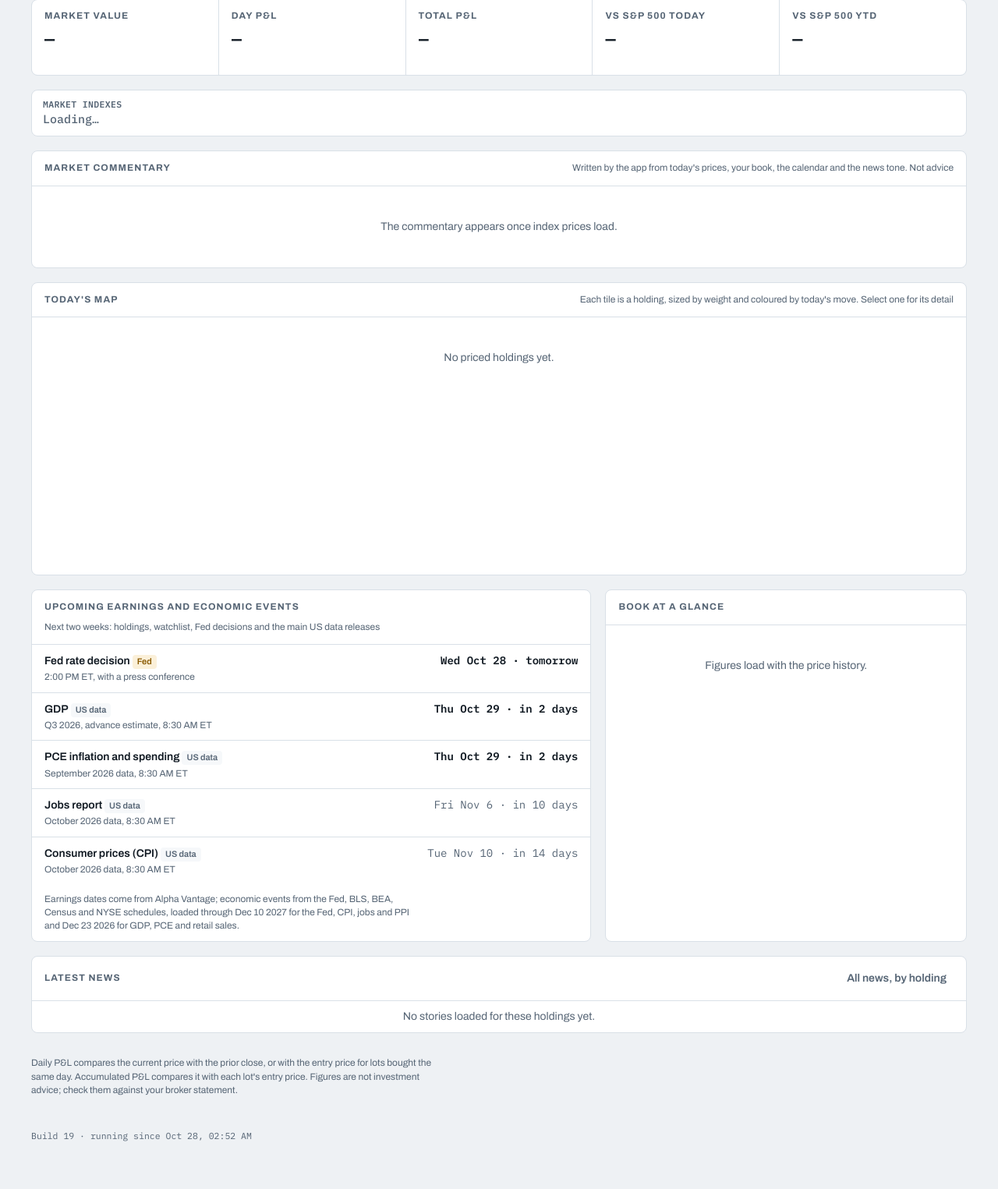
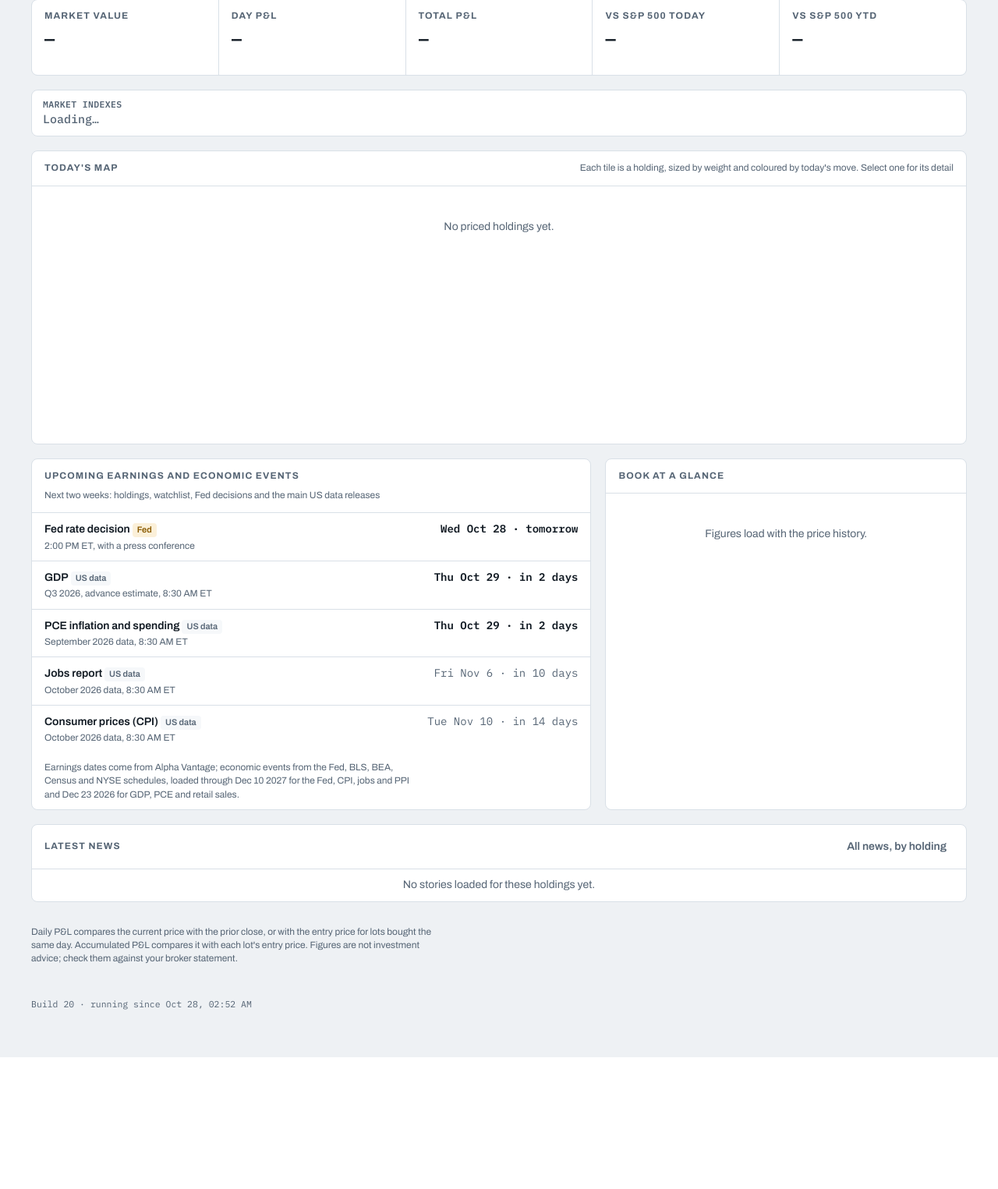
Before and after one commit to Urreakriisa/equity-position-book, a FastAPI app: page / in a window 1280 px wide. Shown: the part 164-1689 px from the top of the page at 78% size. After the commit the page ends 1520 px from the top, so only its background shows below. Run offline with FastAPI, Linux system fonts and the light colour scheme; the visitor is signed in with stand-in values (Sample User, id 1); data that the repository does not hold is empty.

Commit message:
Remove the market commentary panel and its headline feed; price alerts stay (build 20)
Co-Authored-By: Claude Fable 5.1 <noreply@anthropic.com>
Claude-Session: https://claude.ai/code/session_01Xt8GuyLeXrgLyd4nmju515

```diff
--- a/app/av.py
+++ b/app/av.py
@@ -222,21 +222,6 @@ def parse_etf(data: dict) -> list[str]:
     return out
 
 
-def parse_market_news(data: dict, limit: int = 8) -> list[dict]:
-    """NEWS_SENTIMENT by topic -> the latest market-wide stories with their
-    overall sentiment."""
-    items = []
-    for it in data.get("feed") or []:
-        url, title, tp = it.get("url"), it.get("title"), str(it.get("time_published") or "")
-        if not title or not str(url).startswith("http") or len(tp) < 8:
-            continue
-        items.append({"title": title, "source": it.get("source"), "url": url, "ts": tp,
-                      "date": f"{tp[:4]}-{tp[4:6]}-{tp[6:8]}", "sent": _f(it.get("overall_sentiment_score")),
-                      "label": it.get("overall_sentiment_label")})
-    items.sort(key=lambda x: x["ts"], reverse=True)
-    return items[:limit]
-
-
 class AlphaVantage:
     def __init__(self, key: str, entitlement: str = "delayed", rpm: int = 60):
         self.key = key
@@ -312,10 +297,6 @@ class AlphaVantage:
         return parse_news(await self._call(function="NEWS_SENTIMENT", tickers=symbol,
                                            limit=50, sort="LATEST"), symbol)
 
-    async def market_news(self) -> list[dict]:
-        return parse_market_news(await self._call(function="NEWS_SENTIMENT", topics="financial_markets,economy_macro",
-                                                  limit=50, sort="LATEST"))
-
     async def tbill(self) -> dict:
         data = await self._call(function="TREASURY_YIELD", interval="daily", maturity="3month")
         for row in data.get("data") or []:
--- a/app/build.py
+++ b/app/build.py
@@ -2,7 +2,7 @@
 import os
 import time
 
-BUILD = 19
+BUILD = 20
 COMMIT = (os.environ.get("RAILWAY_GIT_COMMIT_SHA") or "")[:7]
 STARTED = time.time()
 
--- a/app/engine.py
+++ b/app/engine.py
@@ -26,7 +26,7 @@ UNIVERSE_ETFS = ("SPY", "QQQ")        # the screen covers what these two hold
 WEEK = 7 * 24 * 3600
 FEEDS = {"quote": "Prices", "hist": "Price history", "ov": "Fundamentals and targets", "news": "News",
          "rates": "Treasury yield", "earn": "Earnings history", "ecal": "Earnings calendar",
-         "est": "Earnings estimates", "etf": "Index members", "intra": "Hourly prices", "mnews": "Market news"}
+         "est": "Earnings estimates", "etf": "Index members", "intra": "Hourly prices"}
 PRESET_WATCH = ["STX", "MU", "IREN", "USAR", "META", "BABA", "STRL", "TSM", "TTMI", "SIMO"]
 
 
@@ -130,7 +130,6 @@ class Engine:
                 for s in held:
                     await self._fresh("news", s, 3600, self._load_news)
                 await self._fresh("rates", "", 12 * 3600, self._load_rates)
-                await self._fresh("mnews", "", 3600, self._load_market_news, quiet=True)
                 await self._fresh("ecal", "", 12 * 3600, self._load_calendar)
                 for s in dict.fromkeys(held + watch):
                     await self._fresh("earn", s, 24 * 3600, self._load_earnings)
@@ -288,9 +287,6 @@ class Engine:
 
     async def _load_overview(self, sym):
         return {**await self.av.overview(sym), "v": OV_VERSION}
-
-    async def _load_market_news(self, _):
-        return {"items": await self.av.market_news()}
 
     async def _load_news(self, sym):
         return {"items": await self.av.news(sym)}
@@ -497,7 +493,6 @@ class Engine:
             "watchlist": watchlist, "news": news,
             "market": {"indexes": {"list": tape},
                        "rates": {"tbill3m": rates.get("tbill3m"), "asOf": rates.get("asOf")},
-                       "news": (self.store.get("mnews") or {}).get("items") or [],
                        "meta": {"updated": max(stamps) if stamps else None}},
             "alerts": self.alerts(),
             "econ": {"events": econ.upcoming(now_ny().date()), "through": econ.coverage()},
--- a/app/templates/index.html
+++ b/app/templates/index.html
@@ -238,10 +238,6 @@ th[aria-sort="ascending"]::after{content:" \25B2";font-size:9px} th[aria-sort="d
 
   <div class="tabpage" id="tab-overview">
     <section class="tape num" id="tape" aria-label="Market indexes"><div><b>MARKET INDEXES</b><span class="lv mut">Loading…</span></div></section>
-    <section class="panel">
-      <div class="ph"><h2>Market commentary</h2><span class="mut" style="font-size:12px">Written by the app from today's prices, your book, the calendar and the news tone. Not advice</span></div>
-      <div class="pb" id="comment"><div class="empty">The commentary appears once prices load.</div></div>
-    </section>
     <section class="panel">
       <div class="ph"><h2>Today's map</h2><span class="mut" style="font-size:12px">Each tile is a holding, sized by weight and coloured by today's move. Select one for its detail</span></div>
       <div class="heat" id="heat"><div class="empty">The map appears once prices load.</div></div>
@@ -546,32 +542,8 @@ function chrome(M){
 }
 
 // ---------- Overview
-function commentary(M){
-  const {rows,pr,T}=M,ix=S.market.indexes?.list||[],g=k=>ix.find(x=>x.sym===k),spx=g('SPX'),ndq=g('IXIC'),dji=g('DJI'),rut=g('RUT');
-  if(!spx)return '';
-  const p=[],mv=x=>x?`${x.name.replace(/ \(.*\)$/,'')} ${pct(x.chgPct/100)}`:'';
-  const ups=[spx,ndq,dji,rut].filter(Boolean).filter(x=>x.chgPct>0).length,all=[spx,ndq,dji,rut].filter(Boolean).length,big=Math.max(...[spx,ndq].filter(Boolean).map(x=>Math.abs(x.chgPct)));
-  const tone=ups===all?(big>=1?'a broad rally':'a quiet, positive session'):ups===0?(big>=1?'a broad sell-off':'a soft session'):'a mixed session';
-  const stale=spx.asOf&&!/live/.test(spx.asOf)&&(S.live[spx.etf]?.day||'')<today();
-  p.push(`${stale?'At the last close, US':'US'} stocks ${stale?'had':'are having'} ${tone}: ${[spx,ndq,dji,rut].filter(Boolean).map(mv).join(', ')}.${ndq&&spx&&Math.abs(ndq.chgPct-spx.chgPct)>=.5?` ${ndq.chgPct>spx.chgPct?'Growth and technology are leading':'Technology is lagging the broader market'}.`:''}${rut&&spx&&rut.chgPct-spx.chgPct>=.7?' Small caps are outperforming.':''}`);
-  if(pr.length){const sd=spx.chgPct/100,pd=T.mv-T.day?T.day/(T.mv-T.day):null,srt=[...pr].sort((a,b)=>(b.dayPct??0)-(a.dayPct??0)),up=srt.filter(r=>r.dayPct>0),dn=srt.filter(r=>r.dayPct<0),lead=srt[0],lag=srt[srt.length-1];
-    let s=`Your book is ${pct(pd)} (${susd(T.day)}), ${pd!=null?(Math.abs(pd-sd)<.0015?'in line with':pd>sd?'ahead of':'behind')+' the S&P 500':''}${pd!=null&&Math.abs(pd-sd)>=.0015?` by ${Math.abs((pd-sd)*100).toFixed(2)} points`:''}.`;
-    if(pr.length>1){s+=` ${up.length} of ${pr.length} holdings are up.`;if(lead?.dayPct>0)s+=` ${lead.t} leads at ${pct(lead.dayPct)}${up[1]?.dayPct>0.005?` with ${up[1].t} ${pct(up[1].dayPct)}`:''}`;if(lag?.dayPct<0)s+=`${lead?.dayPct>0?'; ':' '}${lag.t} is the drag at ${pct(lag.dayPct)}${dn.length>1&&dn[dn.length-2].dayPct<-0.005?` with ${dn[dn.length-2].t} ${pct(dn[dn.length-2].dayPct)}`:''}`;s+='.';}
-    const bigm=srt.filter(r=>Math.abs(r.dayPct)>=.04);if(bigm.length)s+=` ${bigm.map(r=>r.t).join(', ')} ${bigm.length>1?'are moving more than 4%':'is moving more than 4%'}, worth a look at the news below.`;
-    p.push(s);}
-  const ev=(S.econ?.events||[]).filter(e=>e.days<=5&&e.kind!=='early'),er=[...rows.filter(r=>r.q?.earn?.next&&daysTo(r.q.earn.next.date)<=5)].sort((a,b)=>a.q.earn.next.date.localeCompare(b.q.earn.next.date));
-  if(ev.length||er.length){const bits=[...ev.map(e=>`${e.title.replace('US markets ','markets ')} ${e.days===0?'today':e.days===1?'tomorrow':'on '+fdate(e.date)}`),...er.map(r=>`${r.t} reports ${daysTo(r.q.earn.next.date)===0?'today':daysTo(r.q.earn.next.date)===1?'tomorrow':'on '+fdate(r.q.earn.next.date)}${sess(r.q.earn.next.time)?' '+sess(r.q.earn.next.time):''}`)];
-    p.push(`Ahead: ${bits.slice(0,5).join('; ')}.`);}
-  const rf=S.market.rates?.tbill3m;if(rf!=null)p.push(`The 3-month T-bill yields ${nf(rf)}%.`);
-  const held=new Set(rows.map(r=>r.t)),nw=S.news.filter(n=>held.has(n.ticker)&&n.sent!=null),by={};for(const n of nw)(by[n.ticker]??=[]).push(n.sent);
-  const tn=Object.entries(by).map(([t,a])=>[t,sum(a,x=>x)/a.length]).filter(x=>Math.abs(x[1])>=.15).sort((a,b)=>b[1]-a[1]);
-  if(tn.length){const pos=tn.filter(x=>x[1]>0).map(x=>x[0]),neg=tn.filter(x=>x[1]<0).map(x=>x[0]);p.push(`News tone is ${pos.length?'positive on '+pos.join(', '):''}${pos.length&&neg.length?' and ':''}${neg.length?'negative on '+neg.join(', '):''}; the rest of the book is neutral.`);}
-  return p;
-}
 function rOverview(M){
   const {rows,pr,T,st}=M;
-  if(S.got.lots){const cm=commentary(M),mn=S.market.news||[];
-    $('comment').innerHTML=cm.length?`<div style="display:flex;flex-direction:column;gap:8px;max-width:78ch;font-size:14px;line-height:1.5">${cm.map(x=>`<p style="margin:0">${esc(x)}</p>`).join('')}</div>`+(mn.length?`<div style="margin-top:14px"><h3 style="font-size:11px;letter-spacing:.09em;text-transform:uppercase;color:var(--muted);margin:0 0 6px">Market headlines</h3><ul class="news" style="margin:0 -16px">${mn.slice(0,5).map(n=>`<li style="grid-template-columns:minmax(0,1fr) auto"><span><a href="${esc(safeUrl(n.url))}" target="_blank" rel="noopener">${esc(n.title)}</a><div class="src">${esc(n.source||'')} ${sentChip(n)}</div></span><span class="num mut" style="font-size:12px;white-space:nowrap">${ntime(n)}</span></li>`).join('')}</ul></div>`:''):'<div class="empty">The commentary appears once index prices load.</div>';}
   const ix=S.market.indexes?.list||[];
   if(ix.length)$('tape').innerHTML=ix.map(x=>`<div title="${esc(x.asOf||'')}"><b>${esc(x.name)}</b><span class="lv">${nf(x.last)}</span> <span class="${cls(x.chgPct)}" style="font-size:12.5px">${pct(x.chgPct/100)}</span><span class="mut" style="display:block;font-size:11px;font-family:var(--sans)">${esc(x.asOf||'')}</span></div>`).join('');
   const box=$('heat');
```
Also changed, not shown: tests/fake_av.py (+0 -6 lines), tests/test_app.py (+0 -4 lines).
